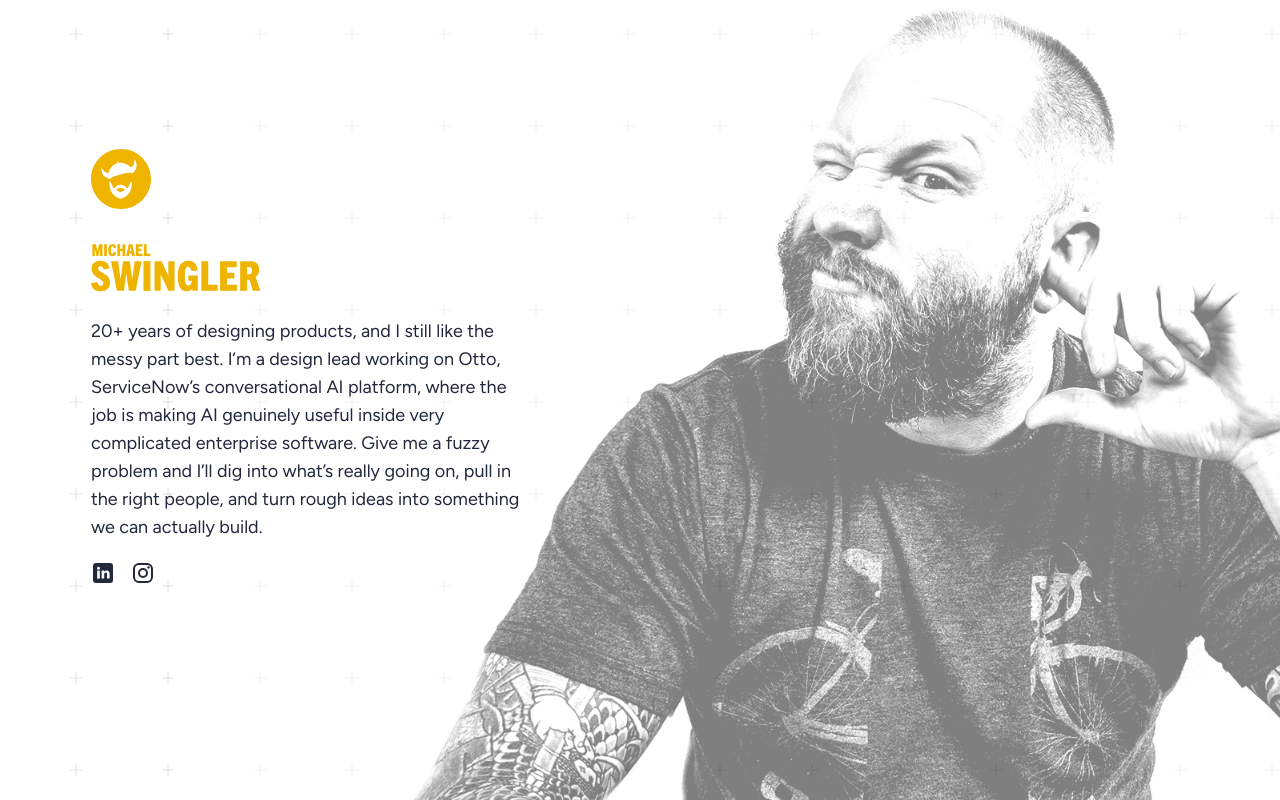
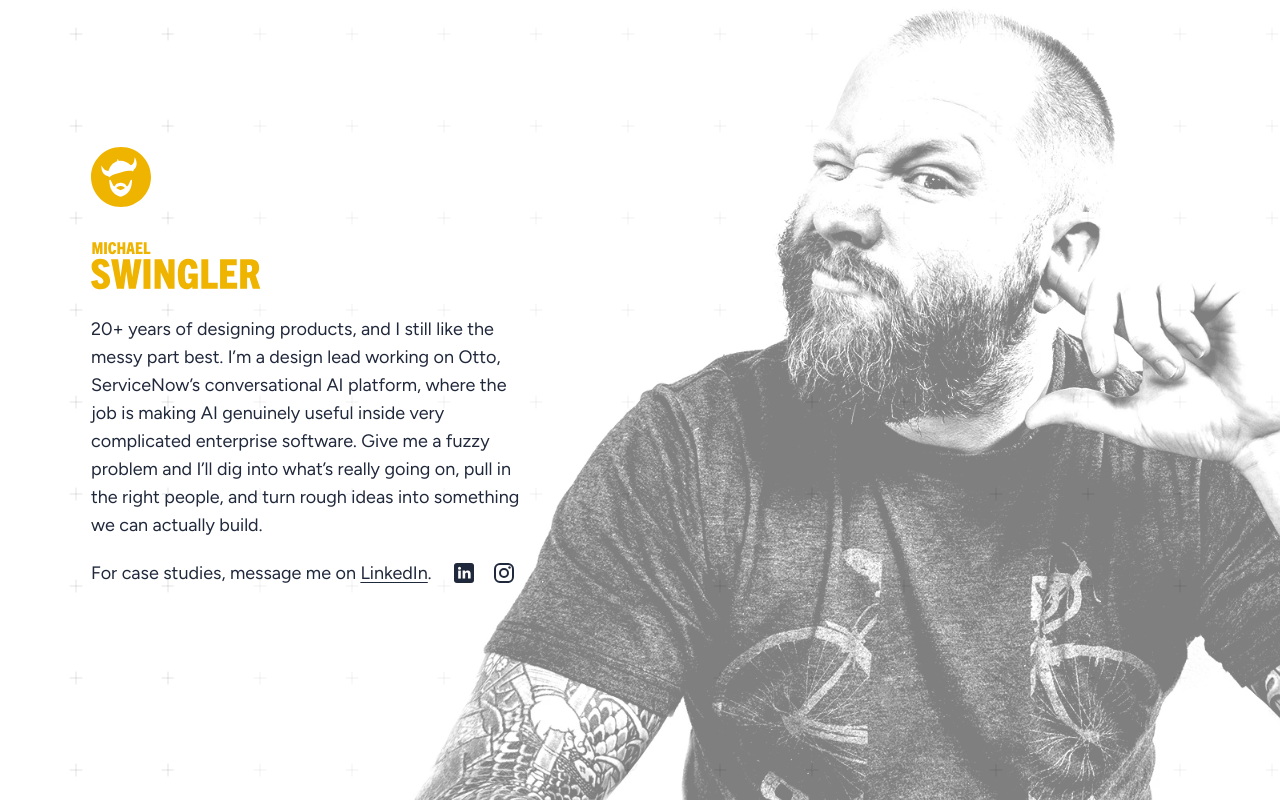
Before and after one commit to mswing1/portfolio-public, a plain HTML site: page index.html in a window 1280 px wide. Drawn offline with Linux system fonts and the light colour scheme.

Commit message:
Add case-study prompt beside the social icons
Co-Authored-By: Claude Opus 5.5 <noreply@anthropic.com>

```diff
--- a/index.html
+++ b/index.html
@@ -97,11 +97,13 @@ body {
 .name img { display: block; width: 100%; height: auto; }
 .bio { margin: 10px 0 0; max-width: 445px; text-wrap: pretty; }
 
-.social { display: flex; gap: 16px; margin: 20px 0 0; padding: 0; list-style: none; }
+.social { display: flex; flex-wrap: wrap; align-items: center; gap: 12px 16px; margin: 20px 0 0; padding: 0; list-style: none; }
 .social a { display: block; color: var(--ink); border-radius: 4px; transition: color 0.2s; }
 .social a:hover { color: var(--gold); }
 .social a:focus-visible { outline: 2px solid var(--gold); outline-offset: 3px; }
 .social svg { display: block; width: 24px; height: 24px; }
+.social .ask { margin-right: 4px; text-wrap: balance; }
+.social .ask a { display: inline; text-decoration: underline; text-underline-offset: 3px; }
 
 .portrait {
   position: absolute;
@@ -162,7 +164,8 @@ body {
     max-width: calc(445 * var(--u));
     margin-top: calc(25 * var(--u));
   }
-  .social { gap: calc(16 * var(--u)); margin-top: calc(20 * var(--u)); }
+  .social { gap: calc(16 * var(--u)); margin-top: calc(20 * var(--u)); font-size: calc(18 * var(--u)); line-height: calc(28 * var(--u)); }
+  .social .ask { margin-right: calc(4 * var(--u)); }
   .social svg { width: calc(24 * var(--u)); height: calc(24 * var(--u)); }
 }
 
@@ -191,6 +194,7 @@ body {
       <h1 class="name"><img src="assets/michael-swingler.svg" width="170" height="48" alt="Michael Swingler"></h1>
       <p class="bio">20+ years of designing products, and I still like the messy part best. I’m a design lead working on Otto, ServiceNow’s conversational AI platform, where the job is making AI genuinely useful inside very complicated enterprise software. Give me a fuzzy problem and I’ll dig into what’s really going on, pull in the right people, and turn rough ideas into something we can actually build.</p>
       <ul class="social">
+        <li class="ask">For case studies, message me on <a href="https://www.linkedin.com/in/michaelbswingler/" target="_blank" rel="noopener">LinkedIn</a>.</li>
         <li><a href="https://www.linkedin.com/in/michaelbswingler/" target="_blank" rel="noopener" aria-label="LinkedIn">
           <svg viewBox="0 0 24 24" aria-hidden="true"><rect x="2" y="2" width="20" height="20" rx="3" fill="currentColor"/><g fill="#fff"><circle cx="7.5" cy="7.3" r="1.5"/><rect x="6.2" y="9.6" width="2.6" height="8"/><path d="M10.6 9.6h2.5v1.1c.4-.7 1.3-1.3 2.6-1.3 2.2 0 2.9 1.4 2.9 3.4v4.8H16v-4.3c0-1-.2-1.8-1.2-1.8s-1.6.7-1.6 1.8v4.3h-2.6z"/></g></svg>
         </a></li>
```
